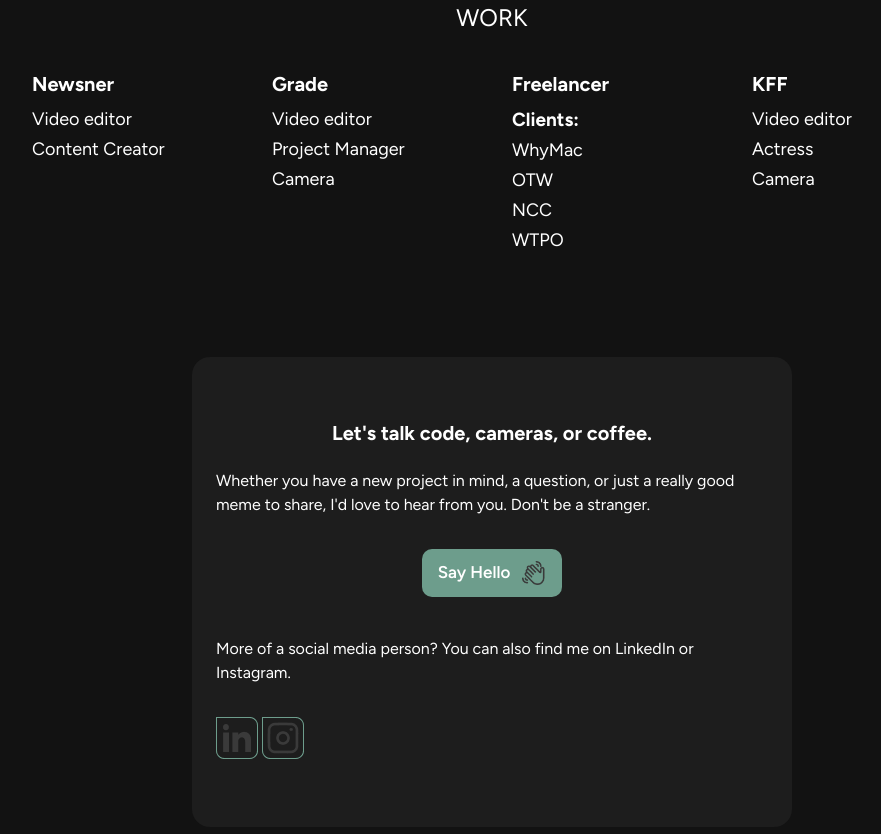
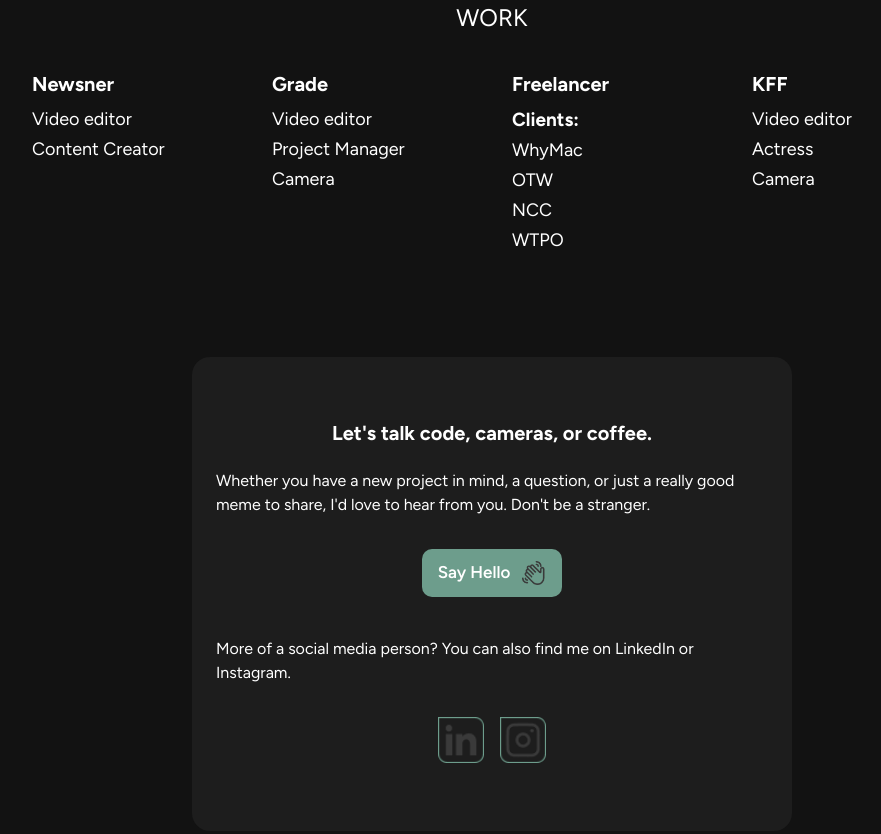
Before and after one commit to aw3stm/Portfolio1_AnnaVestman_FTMAR25, a plain HTML site: page index.html in a window 1280 px wide. Shown: the part 3931-4765 px from the top of the page, without its empty margins (148-1029 px from the left). Drawn offline with Linux system fonts and the light colour scheme.

Commit message:
added contact section with links to LinkedIn and Instagram + send email button

```diff
--- a/css/style.css
+++ b/css/style.css
@@ -490,6 +490,17 @@
  margin-top: 40px;
 }
 
+.socialIcons {
+ display: flex;
+ justify-content: center;
+ gap: 16px;
+}
+
+.socialIcons img {
+ width: 46px;
+ height: auto;
+}
+
 /*Media query */
 
 @media (min-width: 768px) {
--- a/index.html
+++ b/index.html
@@ -300,8 +300,20 @@
        More of a social media person? You can also find me on LinkedIn or
        Instagram.
       </p>
-      <a href="#"><img src="icons/LinkedIn.png" alt="" /></a>
-      <a href="#"><img src="icons/Instagram.png" alt="" /></a>
+      <div class="socialIcons">
+       <a
+        href="https://www.linkedin.com/in/anna-westman-179203199"
+        target="_blank"
+        rel="noopener noreferrer"
+        ><img src="icons/LinkedIn.png" alt="LinkedIn profile page"
+       /></a>
+       <a
+        href="https://www.instagram.com/awestm/"
+        target="_blank"
+        rel="noopener noreferrer"
+        ><img src="icons/Instagram.png" alt="Instagram profile page"
+       /></a>
+      </div>
      </div>
     </div>
    </section>
```
Also changed, not shown: 1 other file.
